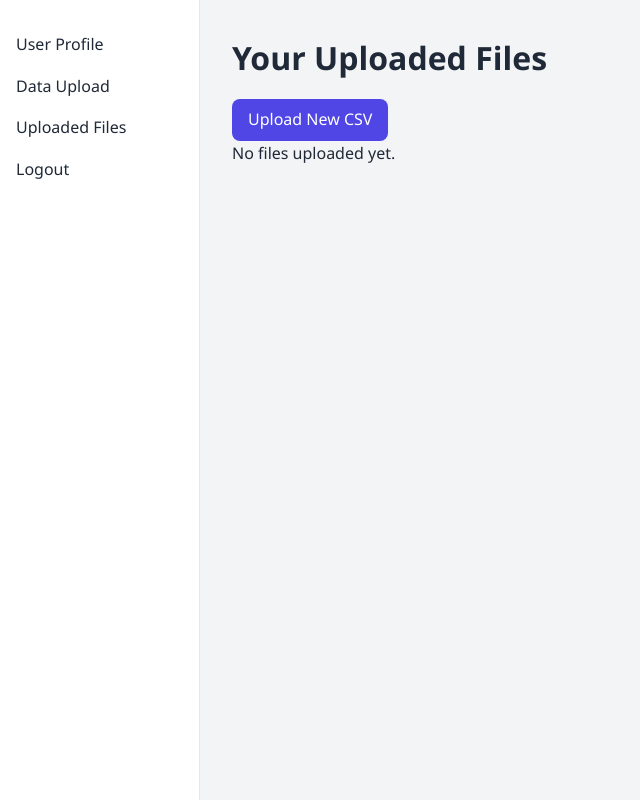
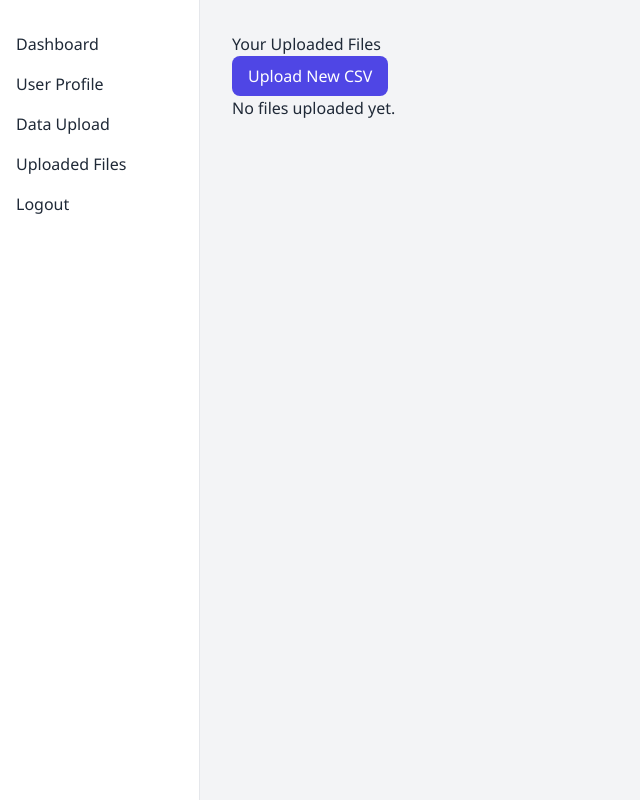
Before and after one commit to flappyfishhh/cits5505-masters62, a Flask app: page /dashboard in a window 1280 px wide. Shown: the whole page, without its empty margins (0-640 px from the left). Run offline with Flask 3, Linux system fonts and the light colour scheme; the visitor is signed in with stand-in values (Sample User, id 1); data that the repository does not hold is empty; some libraries are stand-ins or nearby versions.

Commit message:
Update base.html
-Include a new route in the sidebar
-Optimize the html

```diff
--- a/app/templates/base.html
+++ b/app/templates/base.html
@@ -9,14 +9,16 @@
     />
     <script src="https://code.jquery.com/jquery-3.6.0.min.js"></script>
     <script src="{{ url_for('static', filename='js/script.js') }}"></script>
+    <script src="https://cdn.tailwindcss.com"></script>
   </head>
-  <body>
+  <body class="bg-[var(--bg-light)] text-[var(--text-color)]">
     {# Only show the sidebar when logged in and not on the login/register pages
     #} {% set show_sidebar = current_user.is_authenticated and request.endpoint
     not in ['main.login', 'main.register'] %} {% if show_sidebar %}
     <div class="layout">
       <aside class="sidebar">
         <ul>
+          <li><a href="{{ url_for('main.dashboard') }}">Dashboard</a></li> <!-- Added Dashboard Link -->
           <li><a href="{{ url_for('main.profile') }}">User Profile</a></li>
           <li><a href="{{ url_for('main.upload') }}">Data Upload</a></li>
           <li><a href="{{ url_for('main.index') }}">Uploaded Files</a></li>
```
